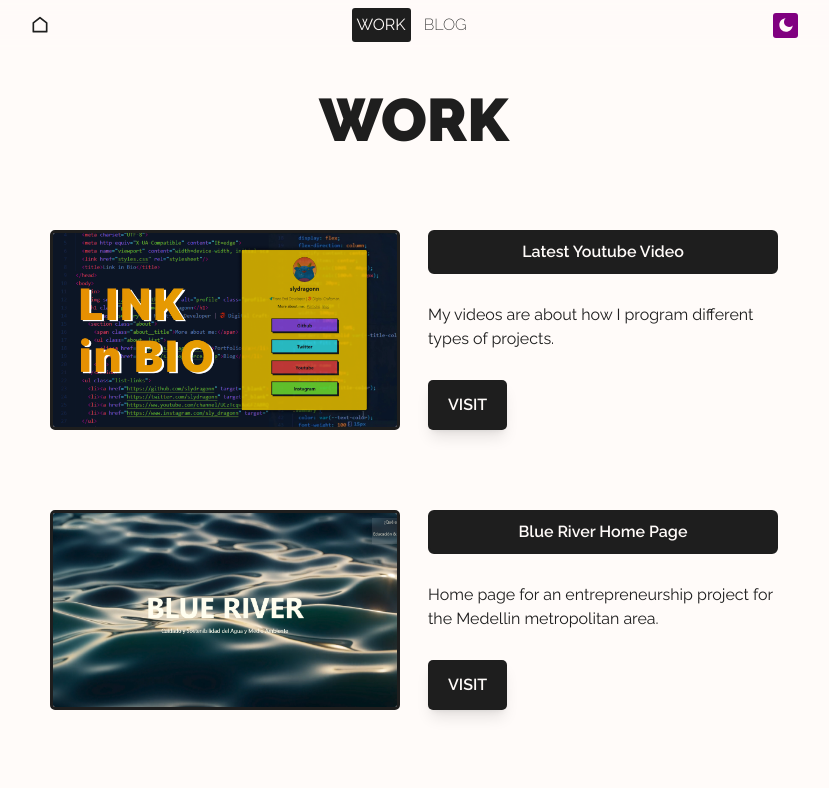
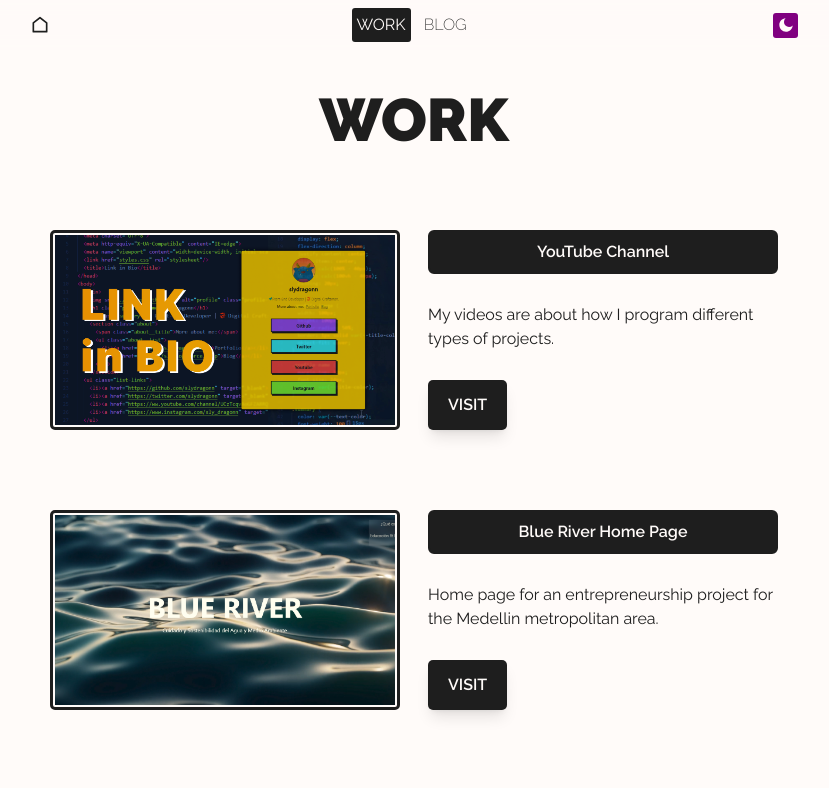
Before and after one commit to slydragonn/portfolio, a Next.js app: page /work in a window 1280 px wide. Shown: the top 788 px of the page, without its empty margins (226-1055 px from the left). Built offline with nearby package versions, Linux system fonts and the light colour scheme.

Commit message:
feat: add page animations and polish some styles

```diff
--- a/src/components/Card.tsx
+++ b/src/components/Card.tsx
@@ -19,7 +19,7 @@
             borderRadius: '5px',
             objectFit: 'cover'
           }}
-          className='border-2 border-black dark:border-white'
+          className='border-2 border-black dark:border-white hover:scale-90 transition-all duration-300'
         />
       </LinkItem>
       <div className="mt-3">
--- a/src/components/ProjectItem.tsx
+++ b/src/components/ProjectItem.tsx
@@ -25,7 +25,8 @@
           width: '350px',
           height: '200px',
           borderRadius: '5px',
-          objectFit: 'cover'
+          objectFit: 'cover',
+          padding: '2px'
         }}
         className='border-[3px] border-black dark:border-white'
       />
--- /dev/null
+++ b/src/components/animations/Show.tsx
@@ -0,0 +1,30 @@
+import { motion } from "framer-motion"
+import { Children } from "models"
+
+
+const show = {
+  hidden: { opacity: 0, x: 0, y: 20 },
+  enter: { opacity: 1, x: 0, y: 0 },
+  exit: { opacity: 0, x: -0, y: 20 }
+}
+
+interface AnimatedShowProps {
+  children: Children
+}
+
+const AnimatedShow = ({ children }: AnimatedShowProps) => {
+  return (
+    <motion.div
+      variants={show}
+      initial="hidden"
+      animate="enter"
+      exit="exit"
+      transition={{ duration: 0.4, ease: 'easeInOut'}}
+      style={{ position: 'relative' }}
+    >
+      { children }
+    </motion.div>
+  )
+}
+
+export default AnimatedShow
--- a/src/components/animations/index.ts
+++ b/src/components/animations/index.ts
@@ -1 +1,2 @@
-export {default as AnimatedTap} from './Tap'
+export { default as AnimatedTap } from './Tap'
+export { default as AnimatedShow } from './Show'
--- a/src/hooks/theme.tsx
+++ b/src/hooks/theme.tsx
@@ -5,10 +5,8 @@
 
   useEffect(() => {
     if (localStorage.theme == 'dark') {
-      console.log('hello')
       setTheme(() => 'dark')
     } else {
-      console.log('ll')
       setTheme(() => 'light')
     }
   }, [])
--- a/src/pages/_app.tsx
+++ b/src/pages/_app.tsx
@@ -3,9 +3,17 @@
 import { MainLayout, Navbar, Footer } from 'components'
 import { useTheme } from 'hooks'
 import Head from 'next/head'
+import { AnimatePresence } from 'framer-motion'
+import { useRouter } from 'next/router'
+
+if (typeof window !== 'undefined') {
+  window.history.scrollRestoration = 'manual'
+}
 
 export default function App({ Component, pageProps }: AppProps) {
   const {theme, toggleTheme} = useTheme()
+  const {route} = useRouter()
+
   return (
     <>
       <Head>
@@ -14,7 +22,17 @@
       <div className="font-raleway bg-[#fffbf9] dark:bg-[#1e1e1e]">
         <Navbar handleTheme={{theme, toggleTheme}}/>
         <MainLayout>
-          <Component {...pageProps} />
+          <AnimatePresence
+            mode='wait'
+            initial={true}
+            onExitComplete={() => {
+              if (typeof window !== 'undefined') {
+                window.scrollTo({ top: 0 })
+              }
+            }}
+          >
+            <Component {...pageProps} key={route}/>
+          </AnimatePresence>
         </MainLayout>
         <Footer />
       </div>
--- a/src/pages/blog/index.tsx
+++ b/src/pages/blog/index.tsx
@@ -1,9 +1,11 @@
 import { NextPage } from 'next'
 import { Title } from 'components'
 import Head from 'next/head'
+import { AnimatedShow } from 'components/animations'
 
 const Blog: NextPage = () => {
   return (
+    <AnimatedShow>
       <main>
         <Head>
           <title>Alejandro&apos;s Portfolio | Blog</title>
@@ -12,9 +14,10 @@
           <Title>Blog</Title>
         </div>
         <p className="text-xl text-center my-20">
-        this page is under development
+        👷 This page is under development.
         </p>
       </main>
+    </AnimatedShow>
   )
 }
 
--- a/src/pages/index.tsx
+++ b/src/pages/index.tsx
@@ -8,12 +8,13 @@
   Card,
   SubTitle
 } from 'components'
+import { AnimatedShow } from 'components/animations'
 import { NextPage } from 'next'
 import Head from 'next/head'
 
 const Home: NextPage = () => {
   return (
-    <div>
+    <AnimatedShow>
       <Head>
         <title>Alejandro&apos;s Portfolio | Home</title>
         <meta name="description" content="Alejandro's Portfolio" />
@@ -30,7 +31,7 @@
           <SocialNetworks />
           <p className="max-w-lg text-center font-extralight my-5 text-black dark:text-white">
             Hi! I&apos;m a Front-End Developer from Medellín, Colombia. I
-            specialize in front-end apps with JavaScript and React.
+            specialize in Front-End Apps with JavaScript and React.
           </p>
           <Button>
             <LinkItem href="/work">MY PORTFOLIO</LinkItem>
@@ -95,7 +96,7 @@
         </section>
         </section>
       </main>
-    </div>
+    </AnimatedShow>
   )
 }
 
--- a/src/pages/work.tsx
+++ b/src/pages/work.tsx
@@ -1,9 +1,11 @@
 import { ProjectItem, Title } from 'components'
+import { AnimatedShow } from 'components/animations'
 import { NextPage } from 'next'
 import Head from 'next/head'
 
 const Work: NextPage = () => {
   return (
+    <AnimatedShow>
       <main>
         <Head>
           <title>Alejandro&apos;s Portfolio | Work</title>
@@ -17,7 +19,7 @@
               url: '/assets/work/youtube-min.png',
               alt: 'slydragonn youtube channel'
             }}
-          title="Latest Youtube Video"
+            title="YouTube Channel"
             summary="My videos are about how I program different types of projects."
             link="https://www.youtube.com/@slydragonn"
           />
@@ -56,6 +58,7 @@
           />
         </section>
       </main>
+    </AnimatedShow>
   )
 }
 
```
Lines whose indentation alone changed are shown as unchanged.
